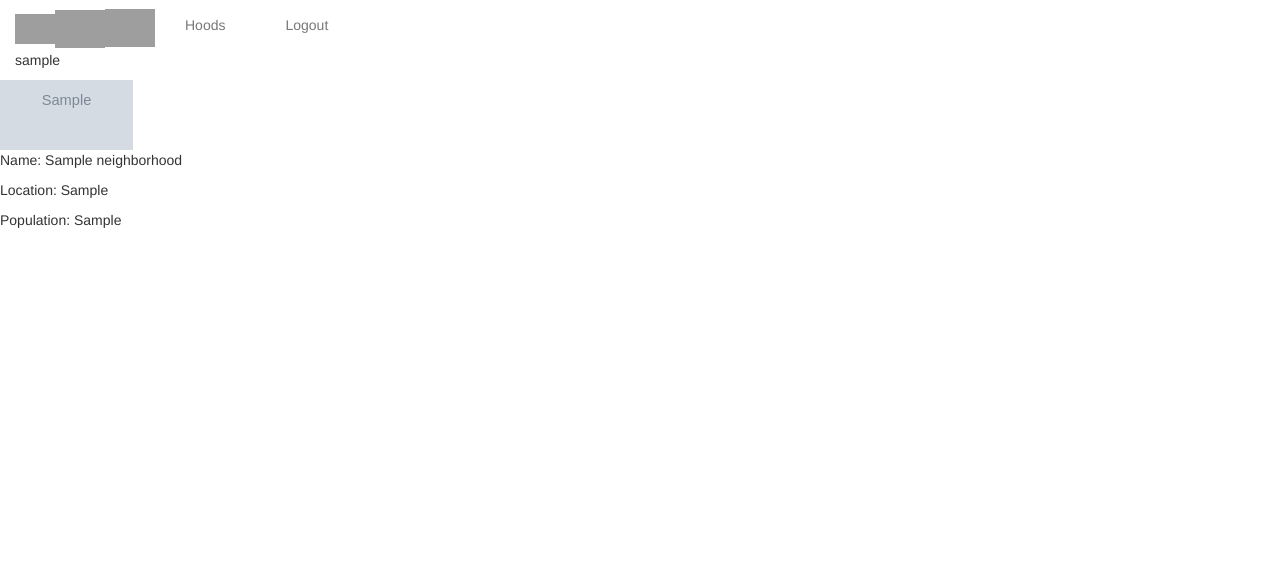
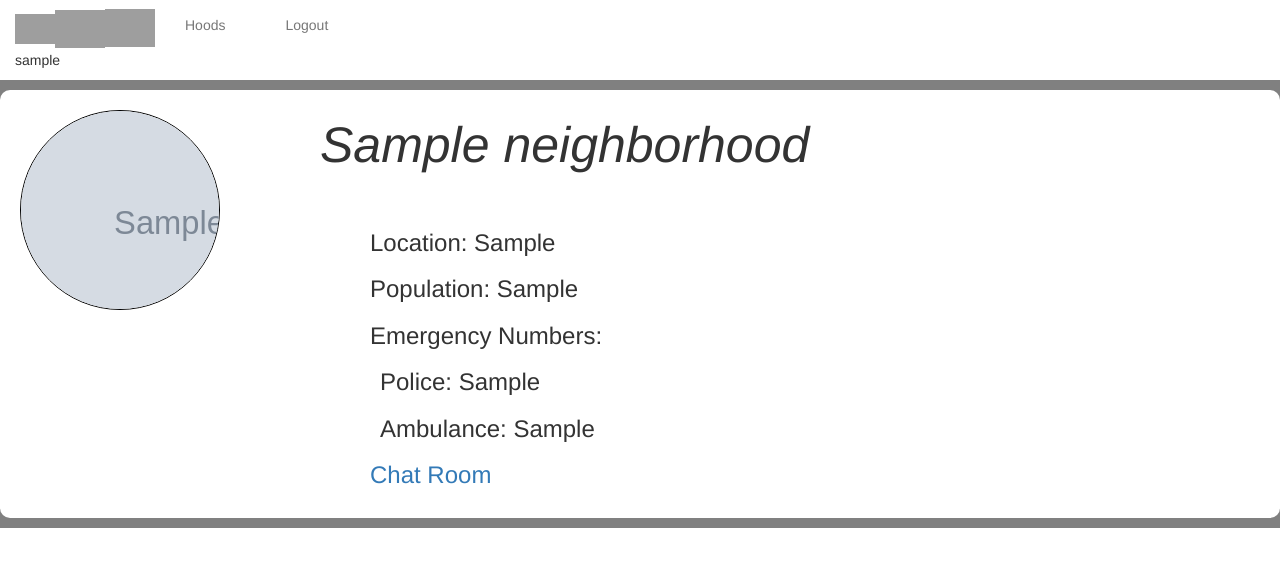
Before and after one commit to T-Boya/CartierYeux, a Django app: page /view/1/ in a window 1280 px wide. Shown: the top 567 px of the page. Run offline with Django 3.2, Linux system fonts and the light colour scheme; a user stored in the database is signed in; tables that the repository leaves empty hold one stand-in row (values such as "Sample post"); grey boxes marked "Sample" are stand-in pictures; some libraries are stand-ins or nearby versions; grey boxes are pictures that could not be loaded.

Commit message:
made a neighborhood display page, worked on posts page and did other things I don't recall

```diff
--- a/lesyeux/forms.py
+++ b/lesyeux/forms.py
@@ -16,11 +16,12 @@ class UserProfileForm(forms.ModelForm):
         fields = ('idnumber', 'image')
 
 class PostForm(forms.ModelForm):
-    image = forms.FileField(label='Select an image file', help_text='Please select a photo to upload')
+    image = forms.FileField(required=False, label='Select an image file', help_text='Please select a photo to upload')
     text_post = forms.CharField(help_text="Please enter some text.")
     class Meta:
         model = Post
         fields = ('image', 'text_post',)
+        exclude = ('author',)
 
 class NeighborhoodForm(forms.ModelForm):
     image = forms.FileField(label='Select an image file', help_text='Please select a photo to upload')
--- a/lesyeux/models.py
+++ b/lesyeux/models.py
@@ -39,5 +39,7 @@ class Business(models.Model):
     additional_details = models.CharField(max_length=30)
 
 class Post(models.Model):
-    image_post = models.ImageField(upload_to='uploaded_images', blank=True)
+    image = models.ImageField(upload_to='uploaded_images', blank=True, null=True)
     text_post = models.CharField(max_length=1000)
+    author = models.ForeignKey(User)
+    neighborhood = models.ForeignKey(Neighborhood)
--- a/lesyeux/views.py
+++ b/lesyeux/views.py
@@ -166,16 +166,17 @@ def user_logout(request):
 def posts(request, id=None):
     neighborhood = get_object_or_404(Neighborhood, id=id)
     form = PostForm()
+    all_posts = Post.objects.all().order_by('-id')
+    posts = all_posts.filter(id=id)
     if request.method == 'POST':
         form = PostForm(request.POST, request.FILES)
         if form.is_valid():
-            # photo = form.save(commit=False)
             post = Post(image = request.FILES['image'])
             post = form.save(commit=False)
             post.author = request.user
             post = post.save()
-            return HttpResponseRedirect(reverse('post'))
+            next = request.POST.get('next', '/')
+            return HttpResponseRedirect(next)
     else:
         form = PostForm()
-        posts = Post.objects.all().order_by('-id')
-        return render(request, 'posts.html', context = {'form':form, 'posts':posts, 'neighborhood':neighborhood})
+    return render(request, 'posts.html', context = {'form':form, 'posts':posts, 'neighborhood':neighborhood})
--- a/plan.txt
+++ b/plan.txt
@@ -35,3 +35,8 @@ Neighborhood posts
 Business Search
 
 Admin Dashboard (Y)
+
+Issues:
+    Chat room is global
+    Registration doesn't associate user with Profile
+    Chat post issues
--- a/templates/base.html
+++ b/templates/base.html
@@ -41,7 +41,11 @@
               </nav>
     <!-- NAVBAR ENDS -->
     {% endblock %}
+    {% if user.is_authenticated %}
+    <div class="content" style="padding-top: 80px;">
+    {% else %}
     <div class="content">
+    {% endif %}
 
 <!-- Modal -->
 <div id="SignUpIn" class="modal fade" role="dialog">
--- a/templates/show_neighborhood.html
+++ b/templates/show_neighborhood.html
@@ -1,8 +1,28 @@
 {% extends 'base.html' %}
 {% load staticfiles %}
 {% block content %}
-        <img src="{{ neighborhood.image.url }}" style="height: 100px;">
-        <p>Name: {{ neighborhood.name }}</p>
-        <p>Location: {{ neighborhood.location }}</p>
-        <p>Population: {{ neighborhood.population }}</p>
+<div class="background-color" style="height: 100%; background-color: grey; padding-top: 10px; padding-bottom: 10px; overflow: hidden;">
+<div class = "hood" style="background-color: white; height: 100%; border-radius: 10px; padding: 20px;">
+        <div class = "header" style="height: 250px; width: 100vw;">
+            <div class = "photo" style="width: 200px; height: 200px; -moz-border-radius: 100px; -webkit-border-radius: 100px; border-radius: 100px; border: 1px solid black; overflow: hidden; float: left;">
+
+                <img src="{{ neighborhood.image.url }}" style="width: 150%; display: block; margin: 0 auto;">
+
+            </div>
+
+            <p style="float: left; margin-left: 100px; font-size: 50px; font-style: italic;">{{ neighborhood.name }}</p>
+        </div>
+
+        <div class = "decription" style="display: block; padding-left: 350px; margin-top: -150px;">
+            <h3>Location: {{ neighborhood.location }}</h3>
+            <h3>Population: {{ neighborhood.population }}</h3>
+            <h3>Emergency Numbers:</h3>
+            <div class = "emergency_numbers" style="padding-left: 10px;">
+            <h3>Police: {{ neighborhood.police }}</h3>
+            <h3>Ambulance: {{ neighborhood.ambulance }}</h3>
+            </div>
+            <a href="{% url 'posts' id=neighborhood.id %}"><h3>Chat Room</h3></a>
+        </div>
+</div>
+</div>
 {% endblock %}
```
Also changed, not shown: templates/posts.html (+14 -2 lines), lesyeux/migrations/0005_remove_post_image_details.py (added), lesyeux/migrations/0006_auto_20180526_2017.py (added), lesyeux/migrations/0007_auto_20180526_2026.py (added), lesyeux/migrations/0008_auto_20180526_2034.py (added), lesyeux/migrations/0009_business_author.py (added), lesyeux/migrations/0010_auto_20180526_2046.py (added), media/uploaded_images/188040-Vancouver-building-moon-skyscraper-landscape-water-cityscape-night.jpg (added), media/uploaded_images/30a4a09f3393d32f1a8c368373902c26-owl-head-icon-by-vexels.png (added), media/uploaded_images/30a4a09f3393d32f1a8c368373902c26-owl-head-icon-by-vexels_t1cVyfA.png (added), media/uploaded_images/94f5035d6ab6b14ee2088ee0b26b3b131230523584_full.jpg (added), media/uploaded_images/9ece841e2fff3db9c6d4ea502a2172ce3ce9a6a8_600.jpg (added), media/uploaded_images/a0NQ3KeB_700w_0.jpg (added).
